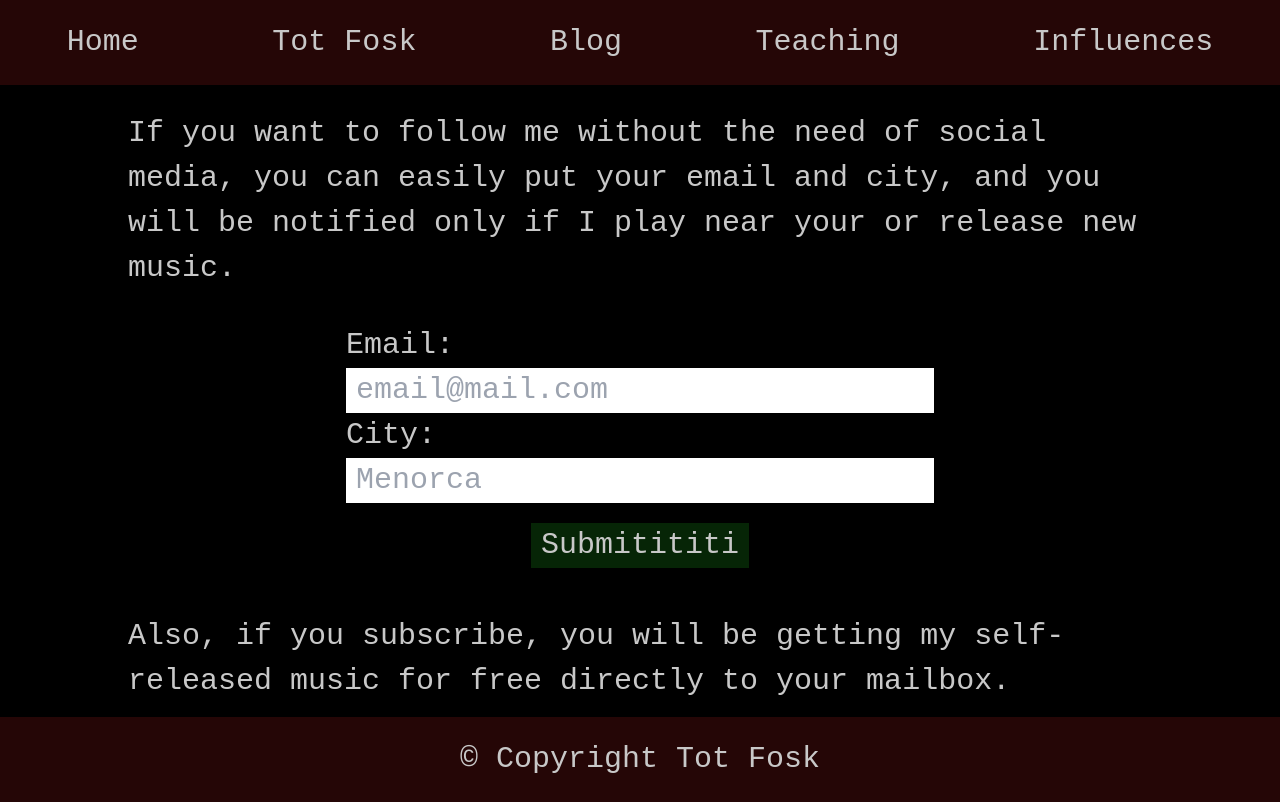
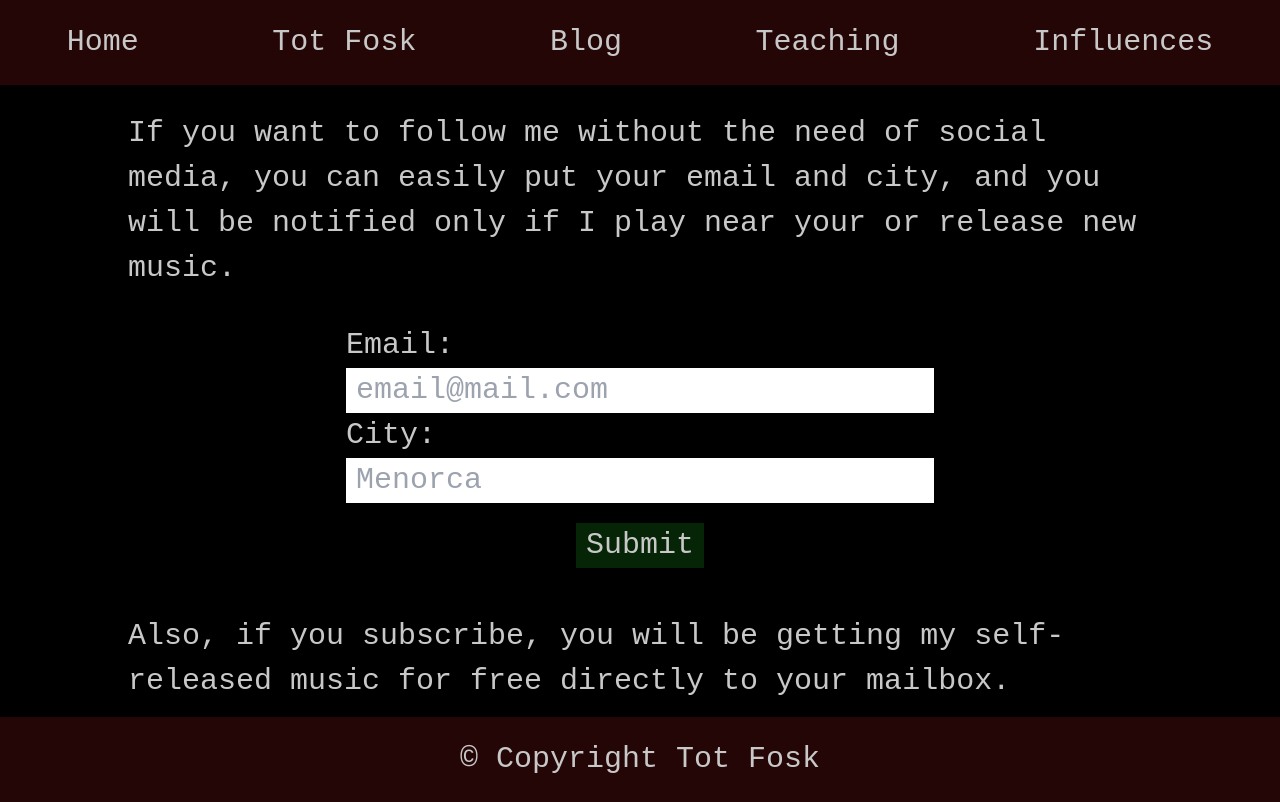
Before and after one commit to thelittlemitak/totfosk-com, a Next.js app: page / in a window 1280 px wide. Built offline with nearby package versions, Linux system fonts and the light colour scheme; no server answers.

Commit message:
test 2 - checking if vercel updates quick

```diff
--- a/src/app/page.jsx
+++ b/src/app/page.jsx
@@ -42,7 +42,7 @@ export default function HomePage() {
           required
         />
 
-        <div className={styles.submitBtn}>Submitititi</div>
+        <div className={styles.submitBtn}>Submit</div>
       </form>
       <div className={styles.secondaryText}>
         Also, if you subscribe, you will be getting my self-released music for
```
